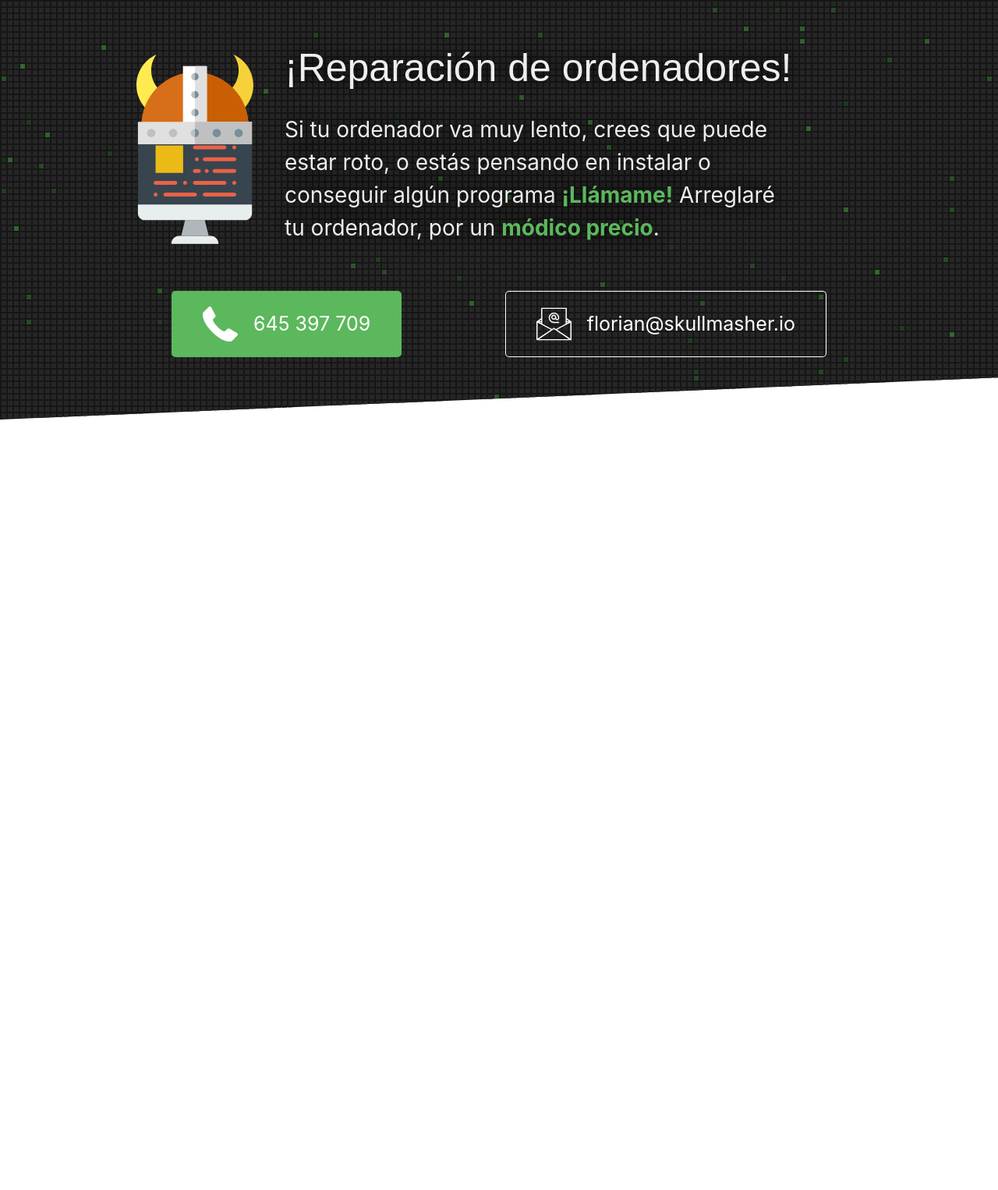
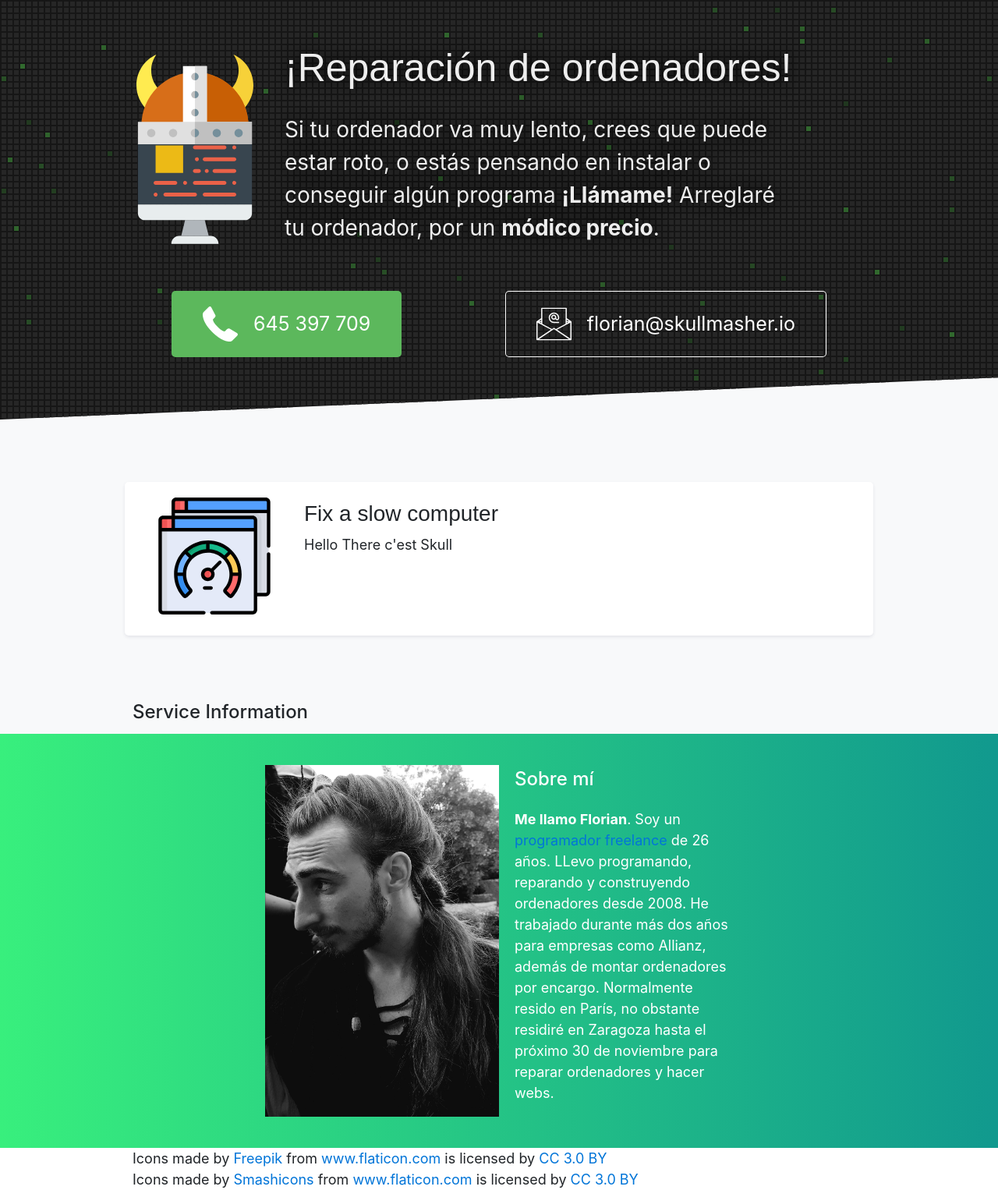
Before and after one commit to SkullMasher/computer-repair-zaragoza, a PHP site: page / in a window 1280 px wide. Shown: the whole page at 78% size. Before the commit the page ends 800 px from the top, so only its background shows below. Run offline with PHP 8.4, Linux system fonts and the light colour scheme.

Commit message:
:skull: Add about block && fix html ident problem

```diff
--- a/app/css/style.css
+++ b/app/css/style.css
@@ -399,18 +399,18 @@ body {
 
 @media (min-width: 576px) {
   body {
-    font-size: 1.6rem;
+    font-size: 1.8rem;
   }
 }
 
 /* Links */
 a {
-  color: #333;
-  text-decoration: underline;
+  color: #0275D8;
+  text-decoration: none;
 }
 
 a:focus, a:hover, a:active {
-  color: #0d0d0d;
+  color: #014c8c;
   text-decoration: underline;
 }
 
@@ -2547,11 +2547,11 @@ button:focus {
 }
 
 .tag--small {
-  font-size: 1.2rem;
+  font-size: 1.4rem;
 }
 
 .tag--big {
-  font-size: 2rem;
+  font-size: 2.2rem;
 }
 
 .tag--block {
@@ -2624,11 +2624,11 @@ button:focus {
 }
 
 .badge--small {
-  font-size: 1.2rem;
+  font-size: 1.4rem;
 }
 
 .badge--big {
-  font-size: 2rem;
+  font-size: 2.2rem;
 }
 
 .badge.disabled, .disabled.badge--primary, .disabled.badge--success, .disabled.badge--info, .disabled.badge--warning, .disabled.badge--danger, .disabled.badge--inverse, .disabled.badge--ghost, .badge--disabled {
@@ -2701,11 +2701,11 @@ button:focus {
 }
 
 .alert--small {
-  font-size: 1.2rem;
+  font-size: 1.4rem;
 }
 
 .alert--big {
-  font-size: 2rem;
+  font-size: 2.2rem;
 }
 
 .alert--block {
@@ -2734,100 +2734,8 @@ button:focus {
   max-width: 620px;
 }
 
-.color--success {
-  color: #5CB85C;
-}
-
-.color--primary {
-  color: #0275D8;
-}
-
-.flex-space-between {
-  display: flex;
-  justify-content: space-between;
-}
-
-.flex-center {
-  display: flex;
-  justify-content: center;
-}
-
-.box-center-fullscreen {
-  display: flex;
-  flex-direction: column;
-  justify-content: center;
-  align-items: center;
-  width: 100vw;
-  height: 100vh;
-  max-width: 100%;
-  background-color: #333;
-  padding: 1rem;
-}
-
-.card {
-  max-width: 1200px;
-  background-color: #eee;
-}
-
-.contact {
-  margin-top: 4rem;
-  margin-bottom: 4rem;
-  display: flex;
-  align-items: center;
-}
-
-.contact__qrcode {
-  box-shadow: 5px 5px 5px rgba(0, 0, 0, 0.6);
-  width: 200px;
-  height: 200px;
-  border-radius: 5px;
-}
-
-.contact__qrcode .svg-qrcode {
-  border-radius: 5px;
-  width: 200px;
-  height: 200px;
-}
-
-.nevermore {
-  margin-left: 4rem;
-}
-
-.nevermore svg {
-  width: 55px;
-}
-
-.contact__btn {
-  display: flex;
-  align-items: center;
-  box-shadow: 5px 5px 5px rgba(0, 0, 0, 0.6);
-}
-
-.contact__btn p {
-  flex-grow: 1;
-  margin-bottom: 0;
-  color: white;
-  font-size: 2rem;
-}
-
-.contact__picto {
-  margin-right: 2rem;
-}
-
-.contact__phone {
-  margin-bottom: 4rem;
-}
-
-.contact__phone p {
-  font-size: 3rem;
-}
-
-.contact__phone svg {
-  fill: white;
-}
-
-.contact__mail {
-  color: #000;
+.background--gray100 {
+  background-color: #f8f9fa;
 }
 
 .canvas {
@@ -2950,4 +2858,50 @@ button:focus {
   margin-left: 2rem;
 }
 
+.services {
+  padding-top: 4rem;
+  padding-bottom: 4rem;
+}
+
+.service {
+  display: flex;
+  max-width: 960px;
+  margin-top: 4rem;
+  margin-right: auto;
+  margin-bottom: 4rem;
+  margin-left: auto;
+  background-color: #fff;
+  padding-top: 2rem;
+  padding-right: 4rem;
+  padding-bottom: 2rem;
+  padding-left: 4rem;
+  border-radius: 5px;
+  box-shadow: 0 2px 4px rgba(50, 50, 93, 0.1);
+}
+
+.services__picture {
+  margin-right: 4rem;
+}
+
+.services__picture .svg-computerspeed {
+  width: 150px;
+}
+
+.about {
+  padding-top: 4rem;
+  padding-bottom: 4rem;
+  background: #11998e;
+  background: linear-gradient(to right, #38ef7d, #11998e);
+  color: #fff;
+}
+
+.about__photo {
+  width: 300px;
+  margin-right: 2rem;
+}
+
+.about__title {
+  margin-bottom: 2rem;
+}
+
 /*# sourceMappingURL=style.map.css */
--- a/app/index.php
+++ b/app/index.php
@@ -8,9 +8,12 @@
 	<link rel="stylesheet" href="css/style.css">
 </head>
 <body>
+  <div class="background--gray100">
     <header class="page-head">
       <div class="page-head__layout page-head__layout--large">
-      <picture class="page-head__logo"><?php echo file_get_contents('img/logo.svg') ?></picture>
+        <picture class="page-head__logo">
+          <?php echo file_get_contents('img/logo.svg') ?>
+        </picture>
         <div class="item-fluid">
           <h1 class="page-head__title">¡Reparación de ordenadores!</h1>
           <p class="page-head__tagline page-head__tagline--smaller">Si tu ordenador va muy lento, crees que puede estar roto, o estás pensando en instalar o conseguir algún programa <strong class="color--success">¡Llámame!</strong> Arreglaré tu ordenador, por un <strong class="color--success">módico precio</strong>.</p>
@@ -19,7 +22,8 @@
       <div class="page-head__action">
         <a class="page-head__button btn--success" href="tel:+34645397709">
           <?php echo file_get_contents('img/phone.svg') ?>
-          <span>645 397 709</span></a>
+          <span>645 397 709</span>
+        </a>
         <a class="page-head__button btn--ghost" href="mailto:florian@skullmasher.io">
           <?php echo file_get_contents('img/email.svg') ?>
           <span>florian@skullmasher.io</span>
@@ -27,55 +31,52 @@
       </div>
       <canvas class="canvas" id="canvas"></canvas>
     </header>
-  <main>
+  </div>
+  <main class="background--gray100">
+    <section class="services">
+      <div class="service main-services">
+        <picture class="services__picture">
+          <?php echo file_get_contents('img/speedometer.svg') ?>
+        </picture>
+        <div class="">
+          <h2>Fix a slow computer</h2>
+          <p>Hello There c'est Skull</p>
+        </div>
+      </div>
+    </section>
     <section>
-      <div class="main-offer">
-
+      <div class="wrapper">
+        <div>
+          <h3>Service Information</h3>
+          <p></p>
+        </div>
       </div>
     </section>
     <section>
       <div class="about">
-
+        <div class="wrapper wrapper--small flex-container">
+          <div class="about__photo">
+            <img alt="Photo of Florian the computer repair guy at 26 years old" src="img/florian-ledru-26.jpg">
+          </div>
+          <div class="item-fluid">
+            <h3 class="about__title">Sobre mí</h3>
+            <!-- <p class="about__text"><strong>I'm Florian</strong>. I'm a 26 years old <a href="https://skullmasher.io">freelance programmer</a> from France. I have been repairing and assembling computer since 2008. I did computer repair in a major european corporation and in my neighboohod for 2 years. I'm here in Zaragoza to do computer repair or small website until <strong>november 30th</strong>.</p> -->
+            <p class="about__text"><strong>Me llamo Florian</strong>. Soy un <a href="https://skullmasher.io">programador freelance</a> de 26 años. LLevo programando, reparando y construyendo ordenadores desde 2008. He trabajado durante más dos años para empresas como Allianz, además de montar ordenadores por encargo. Normalmente resido en París, no obstante residiré en Zaragoza hasta el próximo 30 de noviembre para reparar ordenadores y hacer webs.</p>
+          </div>
+        </div>
       </div>
     </section>
   </main>
-  <!-- <footer class="flex-center">
-    <div class="contact">
-      <div class="nevermore">
-        <div>
-          <a class="contact__btn contact__phone btn--primary" href="tel:+34645397709">
-            <picture class="contact__picto"><?php echo file_get_contents('img/phone.svg') ?></picture>
-            <p>645 397 709</p>
-          </a>
-        </div>
-        <div>
-          <a class="contact__btn contact__mail btn--success" href="mailto:florian@skullmasher.io">
-            <picture class="contact__picto"><?php echo file_get_contents('img/email.svg') ?></picture>
-            <p>florian@skullmasher.io</p>
-          </a>
+  <footer>
+    <section>
+      <div class="wrapper">
+        <div class="flaticon-credit">
+          <div>Icons made by <a href="https://www.freepik.com" title="Freepik">Freepik</a> from <a href="https://www.flaticon.com/" title="Flaticon">www.flaticon.com</a> is licensed by <a href="http://creativecommons.org/licenses/by/3.0/" title="Creative Commons BY 3.0" target="_blank">CC 3.0 BY</a></div>
+          <div>Icons made by <a href="https://www.flaticon.com/authors/smashicons" title="Smashicons">Smashicons</a> from <a href="https://www.flaticon.com/" title="Flaticon">www.flaticon.com</a> is licensed by <a href="http://creativecommons.org/licenses/by/3.0/" title="Creative Commons BY 3.0" target="_blank">CC 3.0 BY</a></div>
         </div>
       </div>
-    </div>
-  </footer> -->
-      <!-- <div class="grab-info">
-        <p>+33625970561</p>
-        <p>florian@skullmasher.io</p>
-        <p>+33625970561</p>
-        <p>florian@skullmasher.io</p>
-        <p>+33625970561</p>
-        <p>florian@skullmasher.io</p>
-        <p>+33625970561</p>
-        <p>florian@skullmasher.io</p>
-        <p>+33625970561</p>
-        <p>florian@skullmasher.io</p>
-        <p>+33625970561</p>
-        <p>florian@skullmasher.io</p>
-        <p>+33625970561</p>
-        <p>florian@skullmasher.io</p>
-        <p>+33625970561</p>
-        <p>florian@skullmasher.io</p>
-        <p>+33625970561</p>
-      </div> -->
+    </section>
+  </footer>
   <script type="text/javascript" src="js/script.js"></script>
 </body>
 </html>
--- a/app/sass/knacss/_config/_variables.scss
+++ b/app/sass/knacss/_config/_variables.scss
@@ -22,7 +22,7 @@ $font-family-headings  : sans-serif !default; // font for h1, h2.. h6
 $font-family-monospace : consolas, courier, monospace !default; // font for code and samples
 
 // Font sizes (1.6rem value is "16px" equivalent)
-$font-size-base : 1.6rem !default;
+$font-size-base : 1.8rem !default;
 
 $font-sizes: (
   base: (
@@ -156,9 +156,9 @@ $forms-color     : $gray-800;
 // ---------------
 
 // Component: links
-$link-color            : $gray-800;
+$link-color            : $color-primary;
 $link-color-hover      : darken($link-color, 15%);
-$link-decoration       : underline;
+$link-decoration       : none;
 $link-decoration-hover : underline;
 
 // Global border-radius
--- a/app/sass/style.scss
+++ b/app/sass/style.scss
@@ -5,3 +5,5 @@
 @import 'shame';
 @import 'components/canvas';
 @import 'components/page-head';
+@import 'components/services';
+@import 'components/about';
```
Also changed, not shown: app/sass/_shame.scss (+2 -97 lines), app/sass/components/_about.scss (added, +16 -0 lines), app/sass/components/_services.scss (added, +27 -0 lines), app/css/style.map.css, app/img/florian-ledru-26.jpg (added), app/img/monitor.svg (added), app/img/speedometer.svg (added). Lines whose indentation alone changed are shown as unchanged.
